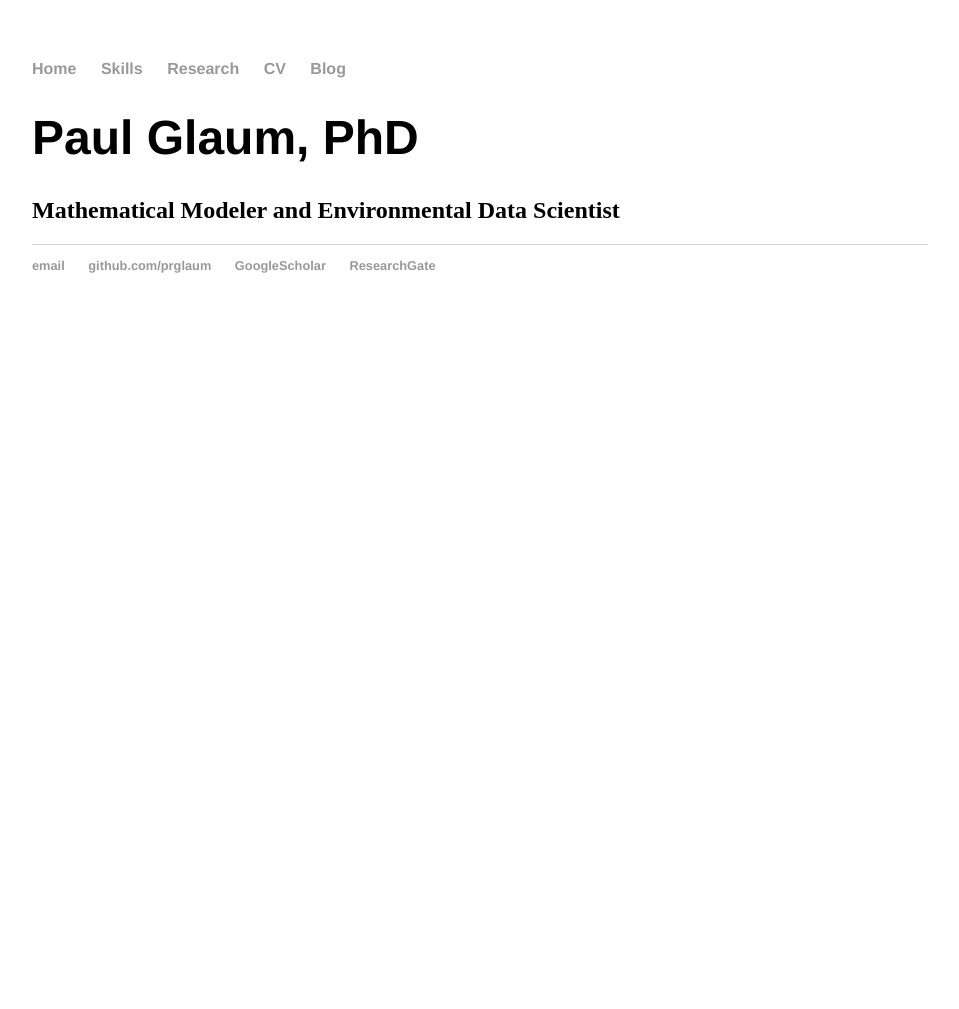
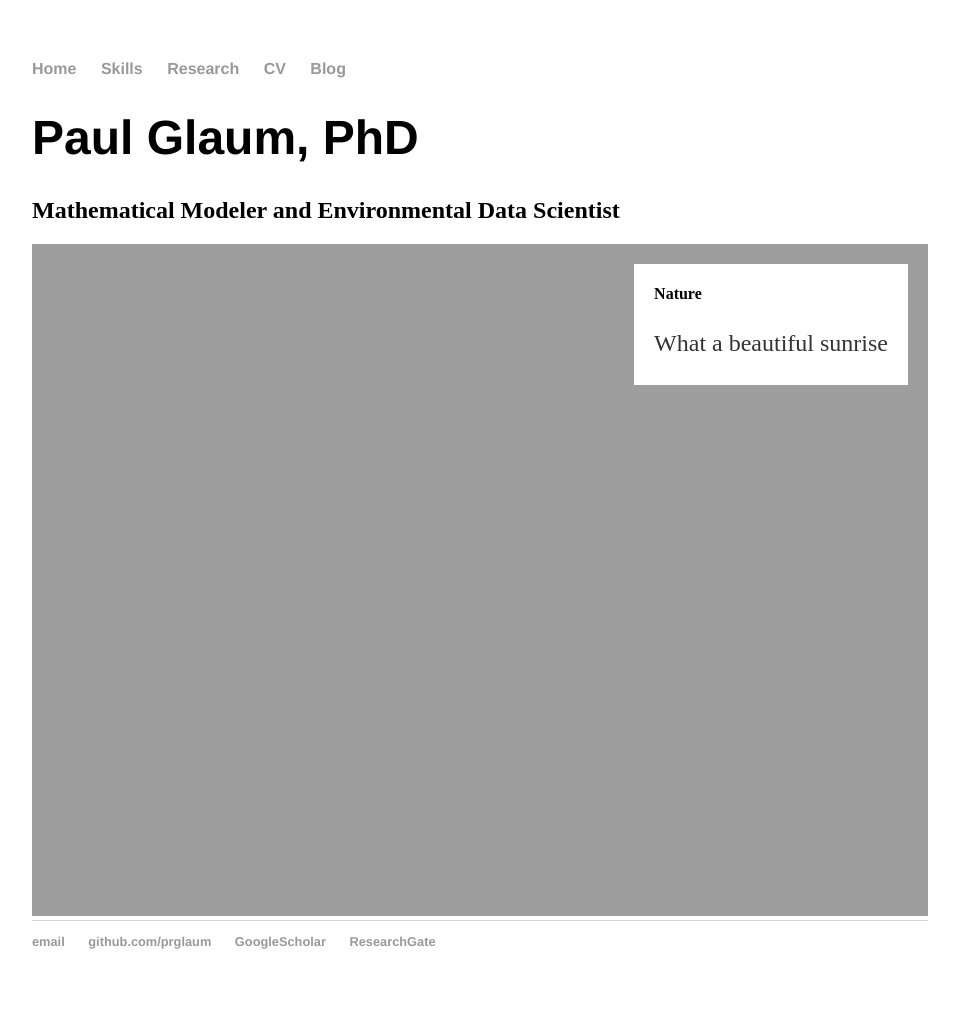
Before and after one commit to prglaum/prglaum.github.io, a Jekyll site: the page built from index.html, in a window 1280 px wide. Shown: the whole page, without its empty margins (160-1119 px from the left). Built offline with Jekyll 4.4.1, drawn with Linux system fonts in a browser that asks for light colours; before the commit the page ends 900 px from its top, so only the background shows below that.

Commit message:
Update index.html
first attempt at text over picture

```diff
--- a/index.html
+++ b/index.html
@@ -13,4 +13,13 @@ title: Paul Glaum
 		I earned my PhD & Master's from the <a href="https://lsa.umich.edu/eeb">University of Michigan</a>.
 	<br>In the meantime, please go <a href="https://www.researchgate.net/profile/Paul-Glaum">here</a> while I learn how to make a functional website. </p>
 	<img src="{{site.url}}/docs/assets/images/backyardBombus.png" alt="bumblebutt" width="689" height="386" class="inline"/> -->
+
+	<div class="container">
+		<img src={{site.url}}/docs/assets/images/backyardBombus.png" alt="miyazaki" style="width:100%;">
+		<div class="text-block">
+			<h4>Nature</h4>
+			<p>What a beautiful sunrise</p>
+		</div>
+	</div>
+
 </div><!-- /.blurb -->
```
